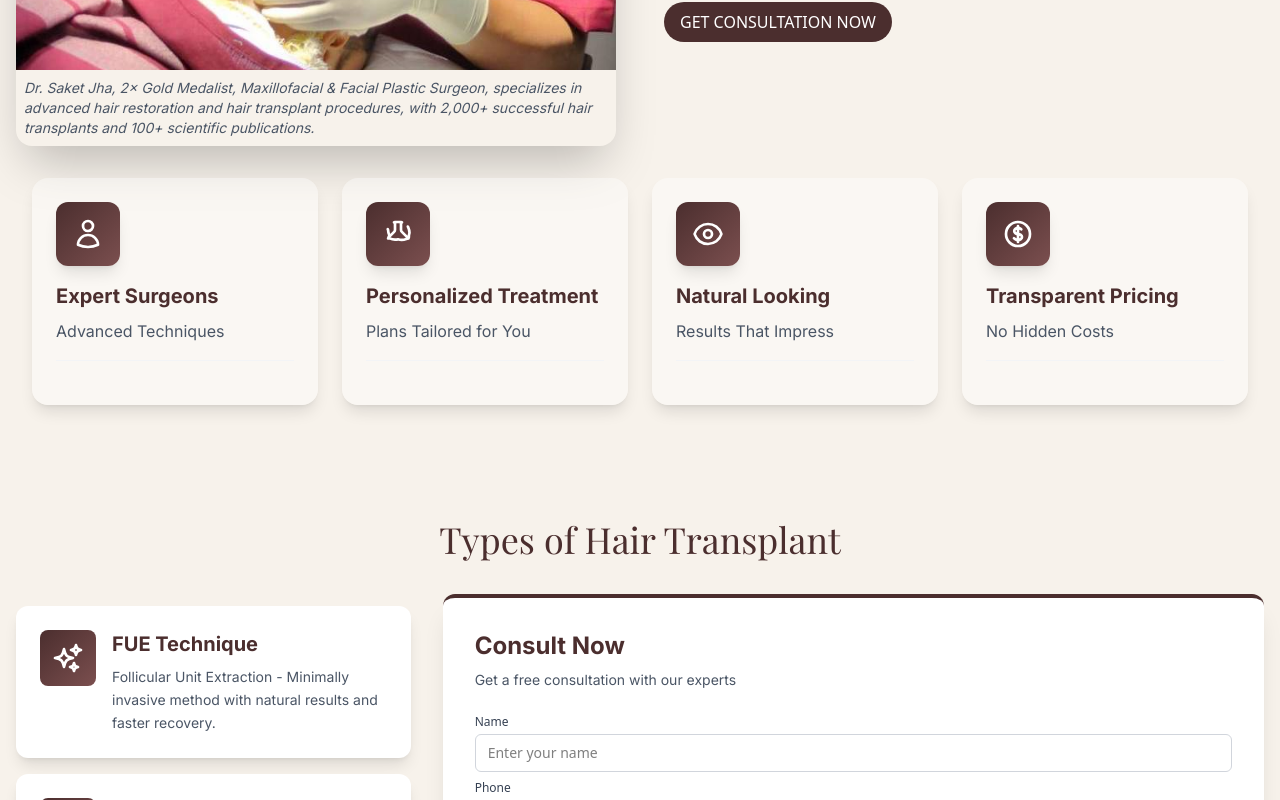
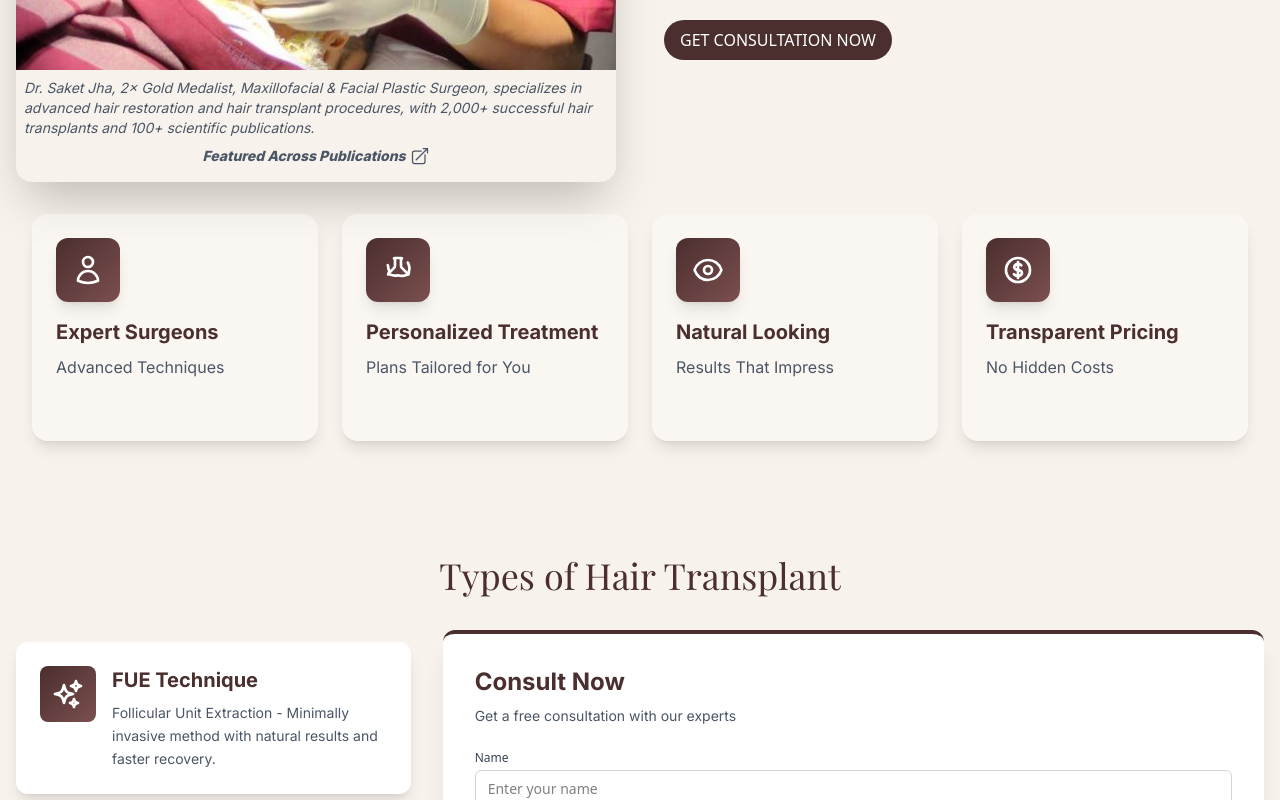
Before and after one commit to contourcosmeticclinic/contourcosmeticclinic.github.io, a Next.js app: page /lp/hair-transplant-in-bangalore in a window 1280 px wide. Shown: the part 2980-3780 px from the top of the page. Built offline with nearby package versions, Linux system fonts and the light colour scheme; no server answers.

Commit message:
[PUBLICATION] link updated

```diff
--- /dev/null
+++ b/src/app/lp/hair-transplant-in-bangalore/thank-you-for-choosing-us/layout.tsx
@@ -0,0 +1,12 @@
+import { GoogleTagManager } from "@next/third-parties/google";
+
+export default function HairTransplantThankYouLayout({ children }: { children: React.ReactNode }) {
+  const GTM_ID = process.env.NEXT_PUBLIC_LP_GTM_ID;
+
+  return (
+    <>
+      {GTM_ID && <GoogleTagManager gtmId={GTM_ID} />}
+      {children}
+    </>
+  );
+}
--- a/src/components/lp/hair-transplant/footer.tsx
+++ b/src/components/lp/hair-transplant/footer.tsx
@@ -42,6 +42,31 @@ export default function Footer() {
             <p className="text-white/80 text-sm leading-relaxed mb-4">
               Leading experts in hair restoration with over 10 years of experience. Helping you
               regain your confidence with natural-looking results.
+            </p>
+
+            <p className="text-gray-200 text-sm italic">
+              Dr. Saket Jha, 2× Gold Medalist, Maxillofacial & Facial Plastic Surgeon, specializes
+              in advanced hair restoration and hair transplant procedures, with 2,000+ successful
+              hair transplants and 100+ scientific publications.
+              <span className="text-yellow-500 font-extrabold text-sm py-2 flex items-center italic">
+                <Link href="/assets/MAOS-D-25-00742_R1.pdf" target="_blank" className="flex">
+                  Published & Featured In
+                  <svg
+                    xmlns="http://www.w3.org/2000/svg"
+                    fill="none"
+                    viewBox="0 0 24 24"
+                    strokeWidth={1.5}
+                    stroke="currentColor"
+                    className="size-5 ml-1"
+                  >
+                    <path
+                      strokeLinecap="round"
+                      strokeLinejoin="round"
+                      d="M13.5 6H5.25A2.25 2.25 0 0 0 3 8.25v10.5A2.25 2.25 0 0 0 5.25 21h10.5A2.25 2.25 0 0 0 18 18.75V10.5m-10.5 6L21 3m0 0h-5.25M21 3v5.25"
+                    />
+                  </svg>
+                </Link>
+              </span>
             </p>
           </div>
 
--- a/src/components/lp/whyChooseContour.tsx
+++ b/src/components/lp/whyChooseContour.tsx
@@ -7,6 +7,7 @@ import Button from "../ui/button";
 import { PHONE_NUMBER } from "../../lib/constant";
 import { ScrollReveal } from "../ui/scrollReveal";
 import { FeaturesCards } from "./hair-transplant/featureCards";
+import Link from "next/link";
 
 export default function WhyChooseUs() {
   const reasons = [
@@ -39,6 +40,25 @@ export default function WhyChooseUs() {
                   Dr. Saket Jha, 2× Gold Medalist, Maxillofacial & Facial Plastic Surgeon,
                   specializes in advanced hair restoration and hair transplant procedures, with
                   2,000+ successful hair transplants and 100+ scientific publications.
+                  <span className="text-gray-600 font-extrabold text-sm justify-center py-2 flex items-center italic">
+                    <Link href="/assets/MAOS-D-25-00742_R1.pdf" target="_blank" className="flex">
+                      Featured Across Publications
+                      <svg
+                        xmlns="http://www.w3.org/2000/svg"
+                        fill="none"
+                        viewBox="0 0 24 24"
+                        strokeWidth={1.5}
+                        stroke="currentColor"
+                        className="size-5 ml-1"
+                      >
+                        <path
+                          strokeLinecap="round"
+                          strokeLinejoin="round"
+                          d="M13.5 6H5.25A2.25 2.25 0 0 0 3 8.25v10.5A2.25 2.25 0 0 0 5.25 21h10.5A2.25 2.25 0 0 0 18 18.75V10.5m-10.5 6L21 3m0 0h-5.25M21 3v5.25"
+                        />
+                      </svg>
+                    </Link>
+                  </span>
                 </p>
               </div>
             </ScrollReveal>
```
Also changed, not shown: 1 other file (tests, documents, lock files or other folders).
